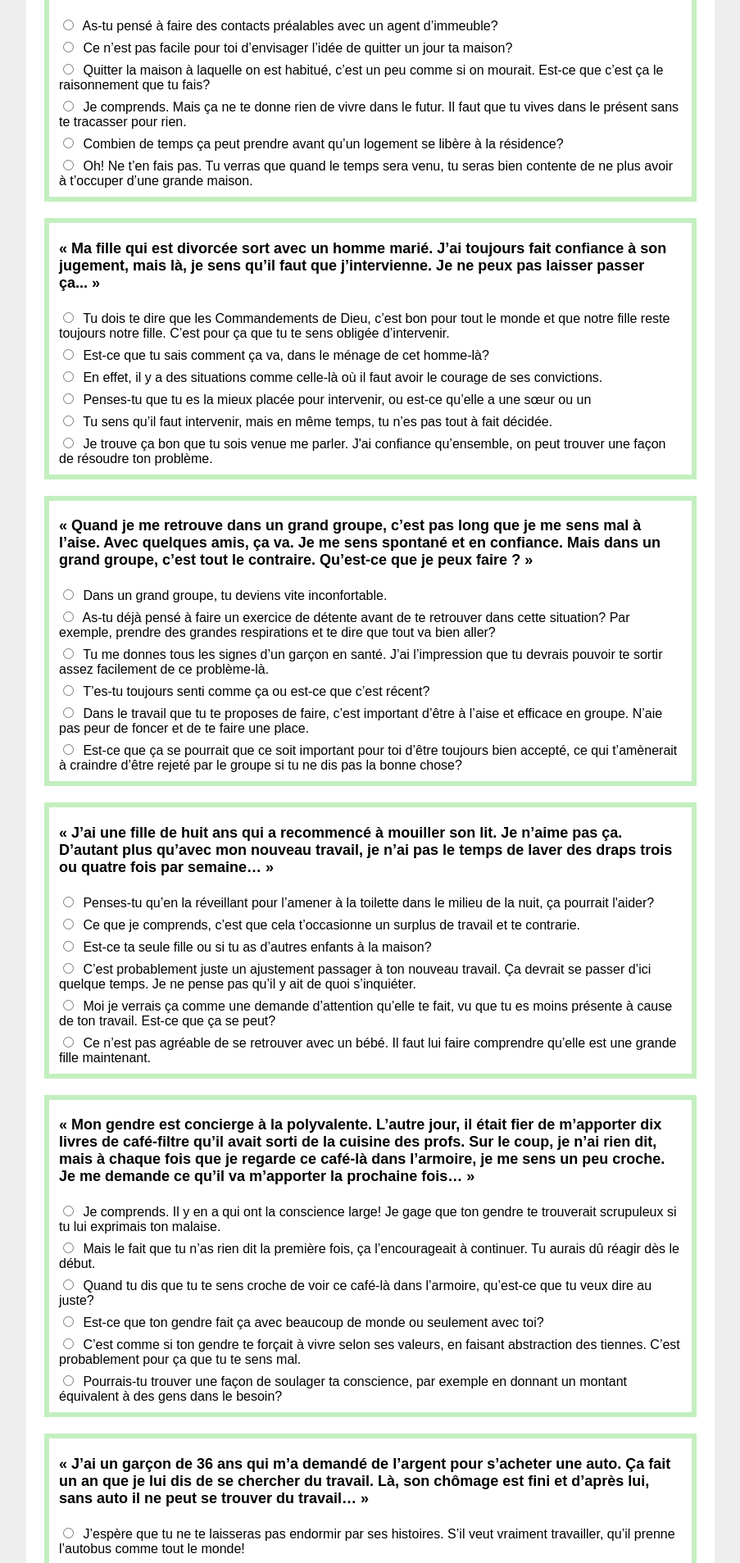
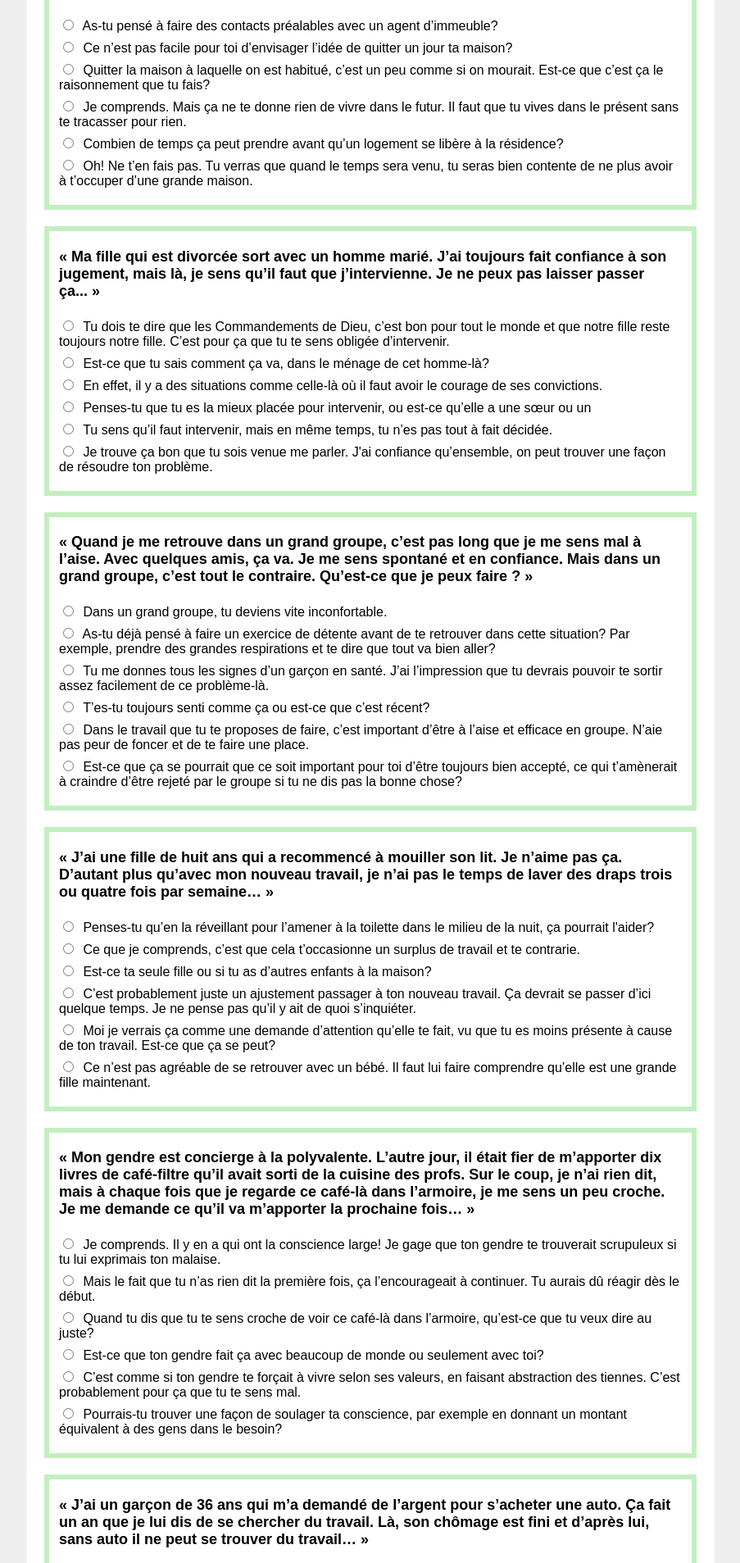
Before and after one commit to lemairecarl/lemairecarl.github.io, a Jekyll site: the page ecoute/index.html, which Jekyll copies as it is, in a window 1280 px wide. Shown: the part 492-2399 px from the top of the page at 82% size, without its empty margins (188-1091 px from the left). Built offline with Jekyll 4.4.1, drawn with Linux system fonts in a browser that asks for light colours.

Commit message:
Maj message fin, esthétique

```diff
--- a/ecoute/index.html
+++ b/ecoute/index.html
@@ -8,17 +8,17 @@
     <style>
 body { font-family: sans-serif; background-color: #eee; }
 #container { max-width: 50em; margin: 0 auto; padding: 20px; background-color: #fff; }
-fieldset { border: 6px solid #c3efbf; margin-bottom: 20px }
+fieldset { border: 6px solid #c3efbf; margin-bottom: 20px; padding-bottom: 20px }
 #intro {margin-bottom: 10px; padding: 10px;}
 
 h1 { font-size: 26px; }
 h2 { font-size: 18px; }
 input[type="radio"] { display: inline-block; margin-top: 10px; }
+input[type="radio"]:hover + label {
+    background-color: #eee;
+}
 input[type="radio"]:checked + label {
     background-color: #cdf3ff;
-}
-input[type="radio"]:hover + label {
-    background-color: #eee;
 }
 label { display: inline; padding: 4px }
 th { text-align: left; padding: 6px; }
```
Also changed, not shown: other parts of ecoute/index.html (+1 -1 lines).
